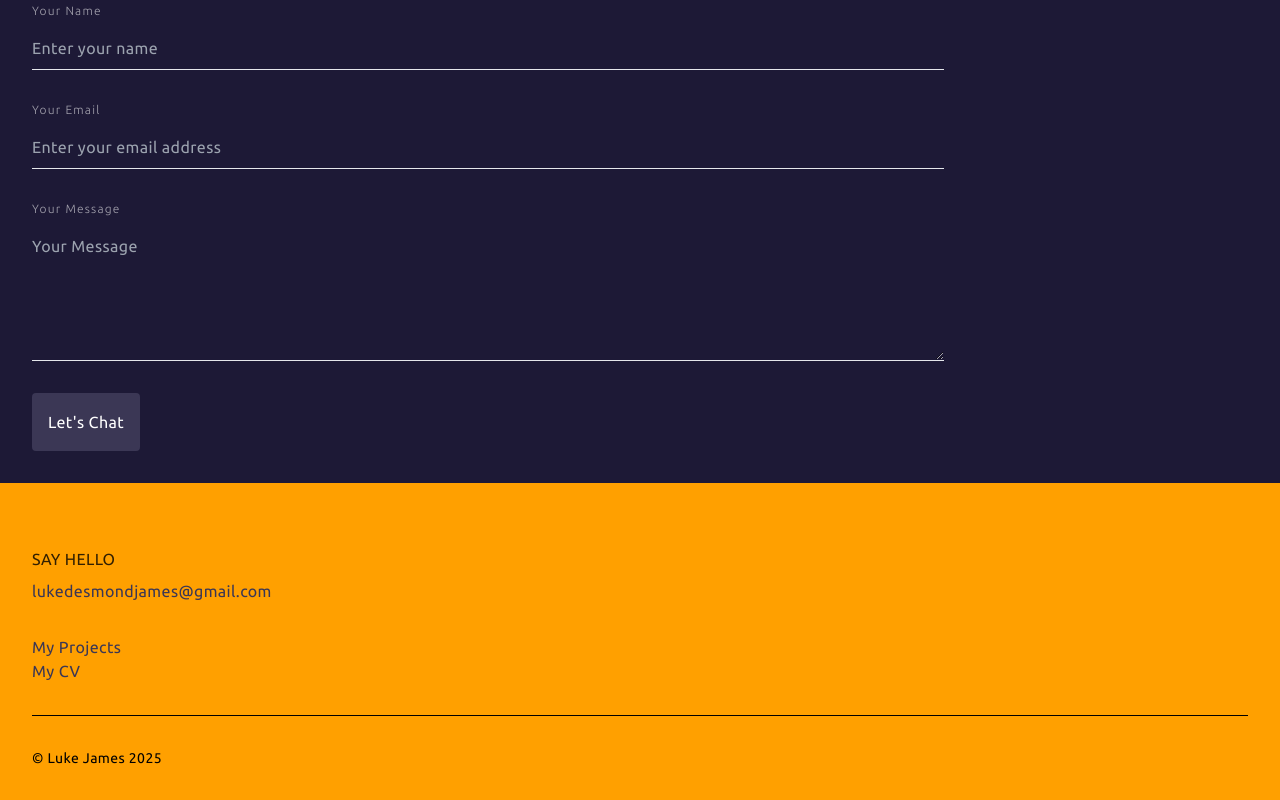
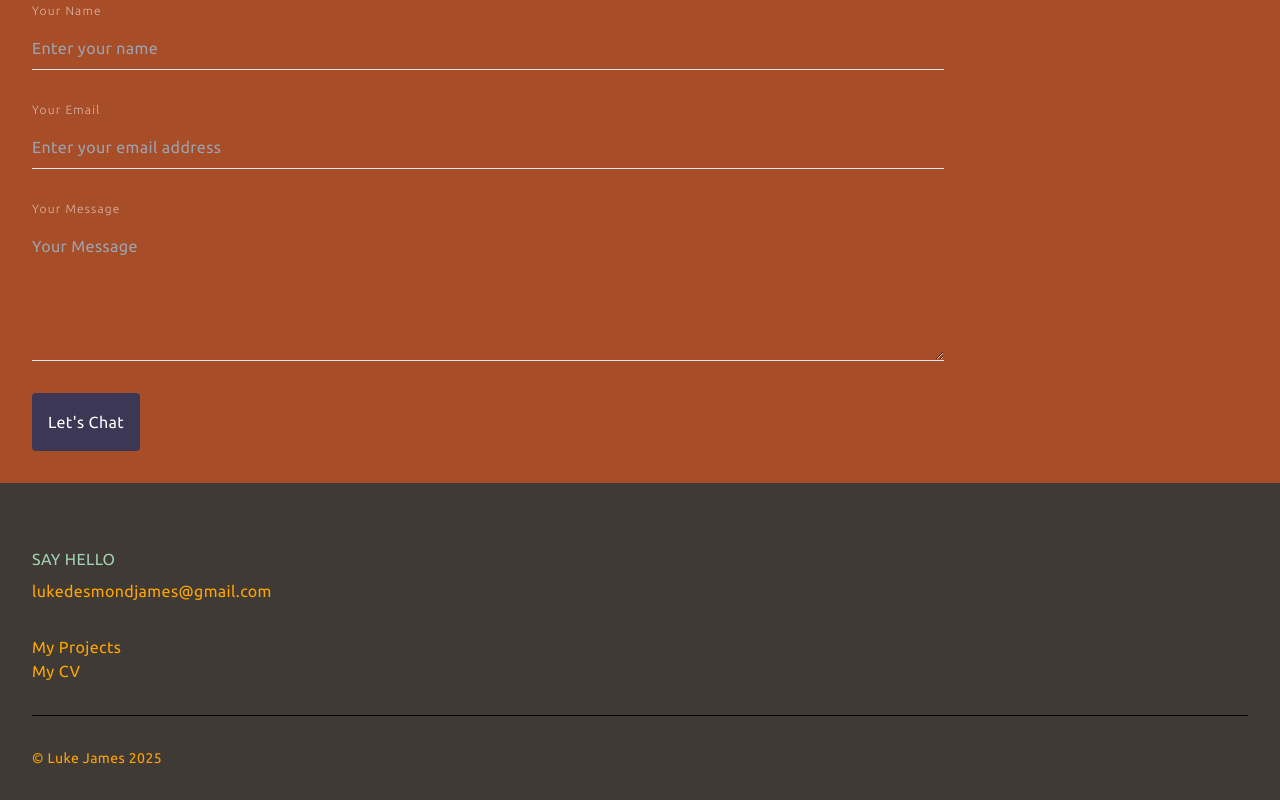
Before and after one commit to ljames97/portfolio, a React (Vite) app: page / in a window 1280 px wide. Shown: the part 4475-5275 px from the top of the page. Built offline with nearby package versions, Linux system fonts and the light colour scheme.

Commit message:
Orange/green design idea

```diff
--- a/src/components/layout/Footer.jsx
+++ b/src/components/layout/Footer.jsx
@@ -15,9 +15,9 @@ const Footer = () => {
 
   return (
     <>
-      <footer className="bg-orange-accent text-lighter-purple p-8">
+      <footer className="bg-dark-brown text-orange-accent p-8">
         <div className="mb-8">
-          <h2 className="text-black opacity-80 mt-8">SAY HELLO</h2>
+          <h2 className="text-green-200 opacity-80 mt-8">SAY HELLO</h2>
           <p className="mt-2">lukedesmondjames@gmail.com</p>
         </div>
         <div className="border-b pb-8 border-black">
@@ -26,7 +26,7 @@ const Footer = () => {
             <li onClick={handleCvClick}>My CV</li>
           </ul>
         </div>
-        <p className="mt-8 text-sm text-black">© Luke James 2025</p>
+        <p className="mt-8 text-sm">© Luke James 2025</p>
       </footer>
     </>
   )
--- a/src/components/projects-page/MainProjectWidget.jsx
+++ b/src/components/projects-page/MainProjectWidget.jsx
@@ -13,17 +13,17 @@ const MainProjectWidget = ({ project }) => {
 
   }
   return (
-    <div className="border p-4 py-6 border-yellow-600 rounded">
+    <div className="text-black mb-8 bg-orange-accent border p-4 py-6 border-black rounded-md">
       <h3 className="text-lg tracking-widest opacity-80">{project.title}</h3>
       <p className="text-sm mt-2">{project.skills}</p>
       <div className="mt-6">
-        <img onClick={handleLiveClick} className="border border-yellow-600 rounded" src={project.coverPhoto}/>
+        <img onClick={handleLiveClick} className="border-black border rounded-md" src={project.coverPhoto}/>
       </div>
       <p className="mt-6 opacity-80">{project.description_1}</p>
       <div className="mt-2">
         {/* <button className="text-sm mr-8 bg-green-600 px-6 py-4 rounded">Live</button>
         <button className="text-sm mr-8 bg-yellow-600 px-6 py-4 rounded">GitHub</button> */}
-        <button onClick={handleLiveClick} className="text-green-300 text-sm mr-4">Live demo</button>
+        <button onClick={handleLiveClick} className="p-4 rounded-3xl bg-medium-green text-black text-sm mr-4">Live demo</button>
         <button onClick={handleGithubClick} className="text-yellow-500 text-sm mr-4">GitHub</button>
         <button onClick={handleAboutClick} className="text-yellow-600 text-sm mr-4">About</button>
       </div>
--- a/src/index.css
+++ b/src/index.css
@@ -14,7 +14,7 @@
   }
 
   body {
-    @apply m-0 bg-custom-purple text-white font-ubuntu tracking-wide;
+    @apply m-0 bg-dark-orange text-white font-ubuntu tracking-wide;
   }
 
   h1, h2, h3, p {
--- a/tailwind.config.js
+++ b/tailwind.config.js
@@ -10,7 +10,11 @@ export default {
         'custom-purple': '#1d1936',
         'light-purple': '#2b2550',
         'lighter-purple': '#3b3755',
-        'orange-accent': '#FFA000',
+        'orange-accent': '#ffa500',
+        'dark-orange': '#a74d28',
+        'dark-brown': '#3f3a36',
+        'bright-green': 'rgb(130, 225, 130)',
+        'medium-green': 'rgb(106, 163, 106)',
         'electric-blue': '#00D8FF',
         'translucent-black': 'rgba(0, 0, 0, 0.4)',
         'translucent-white': 'rgba(255, 255, 255, 0.4)',
```
